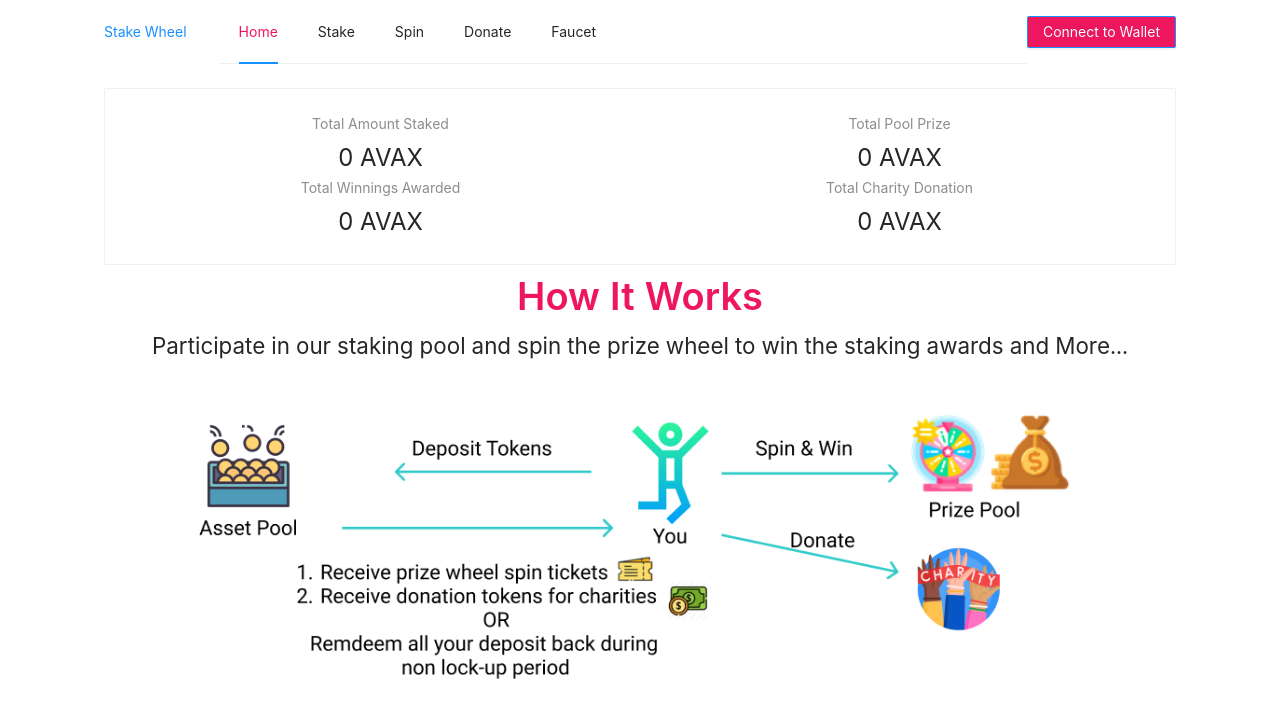
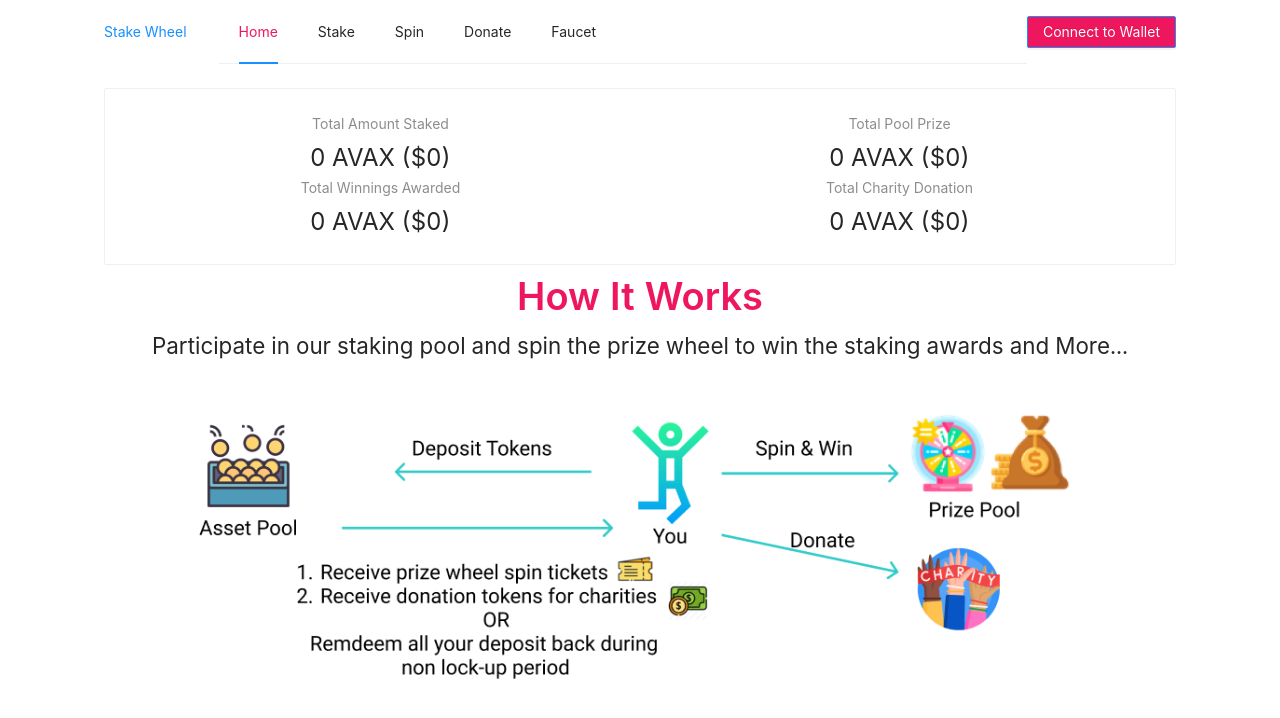
Before and after one commit to RLNYC/stakewheel, a React (Create React App) app: page /stake in a window 1280 px wide. Shown: the top 718 px of the page. Built offline with nearby package versions, Linux system fonts and the light colour scheme; no server answers.

Commit message:
add price feeds using Chainlink

```diff
--- a/package.json
+++ b/package.json
@@ -42,6 +42,7 @@
     ]
   },
   "devDependencies": {
+    "@chainlink/contracts": "^0.3.1",
     "@nomiclabs/hardhat-ethers": "^2.0.4",
     "@nomiclabs/hardhat-waffle": "^2.0.1",
     "@openzeppelin/contracts": "^3.4.0",
--- a/src/components/PrizePoolCard.js
+++ b/src/components/PrizePoolCard.js
@@ -1,21 +1,21 @@
 import React from 'react';
 import { Card, Row, Col, Statistic } from 'antd';
 
-function PrizePoolCard({ donationTotal, poolPrize, awardedWon, charityAmount }) {
+function PrizePoolCard({ donationTotal, poolPrize, awardedWon, charityAmount, donationTotalUSD, poolPrizeUSD, awardedWonUSD, charityAmountUSD }) {
   return (
     <Card>
       <Row gutter={16} style={{ textAlign: "center"}}>
         <Col className="gutter-col" sm={{ span: 24 }} md={{ span: 12 }}>
-          <Statistic title="Total Amount Staked" value={`${donationTotal / 10 ** 18} AVAX`} />
+          <Statistic title="Total Amount Staked" value={`${donationTotal / 10 ** 18} AVAX ($${donationTotalUSD})`} />
         </Col>
         <Col className="gutter-col" sm={{ span: 24 }} md={{ span: 12 }}>
-          <Statistic title="Total Pool Prize" value={`${poolPrize / 10 ** 18} AVAX`} />
+          <Statistic title="Total Pool Prize" value={`${poolPrize / 10 ** 18} AVAX ($${poolPrizeUSD})`} />
         </Col>
         <Col className="gutter-col" sm={{ span: 24 }} md={{ span: 12 }}>
-          <Statistic title="Total Winnings Awarded" value={`${awardedWon / 10 ** 18} AVAX`} />
+          <Statistic title="Total Winnings Awarded" value={`${awardedWon / 10 ** 18} AVAX ($${awardedWonUSD})`} />
         </Col>
         <Col className="gutter-col" sm={{ span: 24 }} md={{ span: 12 }}>
-          <Statistic title="Total Charity Donation" value={`${charityAmount / 10 ** 18} AVAX`} />
+          <Statistic title="Total Charity Donation" value={`${charityAmount / 10 ** 18} AVAX ($${charityAmountUSD})`} />
         </Col>
       </Row>
     </Card>
--- a/src/pages/Home.js
+++ b/src/pages/Home.js
@@ -9,6 +9,10 @@
   const [poolPrize, setPoolPrize] = useState(0);
   const [awardedWon, setAwardedWon] = useState(0);
   const [charityAmount, setCharityAmount] = useState(0);
+  const [donationTotalUSD, setDonationTotalUSD] = useState(0);
+  const [poolPrizeUSD, setPoolPrizeUSD] = useState(0);
+  const [awardedWonUSD, setAwardedWonUSD] = useState(0);
+  const [charityAmountUSD, setCharityAmountUSD] = useState(0);
 
   useEffect(() => {
     if(stakeWheelBlockchain){
@@ -19,15 +23,28 @@
   const getPoolPrizeInfo = async () => {
     const donation = await stakeWheelBlockchain.totalDonation();
     setDonationTotal(donation);
+    setDonationTotalUSD(await getValue(donation));
 
     const prize = await stakeWheelBlockchain.prizePool();
+    setPoolPrizeUSD(await getValue(prize));
     setPoolPrize(prize);
 
     const award = await stakeWheelBlockchain.prizePoolWon();
+    setAwardedWonUSD(await getValue(award));
     setAwardedWon(award);
 
     const charity = await stakeWheelBlockchain.charityAmount();
+    setCharityAmountUSD(await getValue(charity));
     setCharityAmount(charity);
+  }
+
+  const getValue = async value => {
+    const usdValue = await stakeWheelBlockchain.getThePrice();
+
+    let totalUSDValue = (usdValue.toString() * value) / 10 ** 26;
+    totalUSDValue = Number.parseFloat(totalUSDValue).toFixed(2);
+
+    return totalUSDValue;
   }
 
   return <div>
@@ -35,7 +52,11 @@
       donationTotal={donationTotal}
       poolPrize={poolPrize}
       awardedWon={awardedWon}
-      charityAmount={charityAmount} />
+      charityAmount={charityAmount}
+      donationTotalUSD={donationTotalUSD}
+      poolPrizeUSD={poolPrizeUSD}
+      awardedWonUSD={awardedWonUSD}
+      charityAmountUSD={charityAmountUSD} />
 
     <Typography.Title className="primary-color" style={{ marginTop: '.5rem', marginBottom: '.5rem', textAlign: 'center'}}>
       How It Works
```
Also changed, not shown: 1 other file (tests, documents, lock files or other folders).
